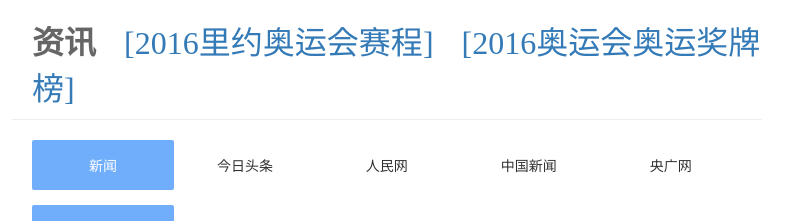
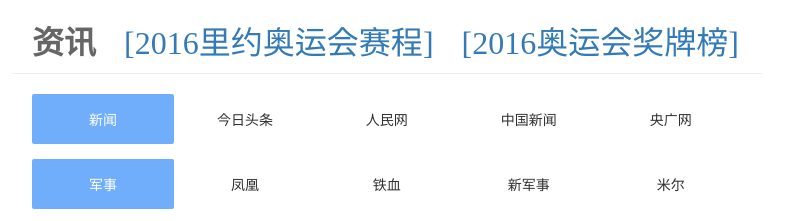
Before and after one commit to checkcool/checkcool.github.io, a website: page index.html in a window 1280 px wide. Shown: the part 567-788 px from the top of the page, without its empty margins (253-1043 px from the left). Drawn offline with Linux system fonts and the light colour scheme.

Commit message:
'奥运奖牌榜文字错误'

```diff
--- a/index.html
+++ b/index.html
@@ -112,7 +112,7 @@
         </section>
 
         <section class="info">
-            <h2 class="title">资讯  <a href="http://2016.cctv.com/m/schedule/index.shtml">[2016里约奥运会赛程]</a> <a href="http://2016.cctv.com/m/medal/index.shtml">[2016奥运会奥运奖牌榜]</a><!--<a href="stock.html">[查询股票近10年每年同比走势]</a>--></h2>
+            <h2 class="title">资讯  <a href="http://2016.cctv.com/m/schedule/index.shtml">[2016里约奥运会赛程]</a> <a href="http://2016.cctv.com/m/medal/index.shtml">[2016奥运会奖牌榜]</a><!--<a href="stock.html">[查询股票近10年每年同比走势]</a>--></h2>
             <ul class="site_list">
                 <li class="item clearfix"><a>新闻</a><a href="http://www.toutiao.com/">今日头条</a><a href="http://m.people.cn/">人民网</a><a href="http://www.chinanews.com/">中国新闻</a><a href="http://m.cnr.cn">央广网</a></li>
                 <li class="item clearfix"><a>军事</a><a href="http://imil.ifeng.com/index.shtml">凤凰</a><a href="http://m.tiexue.net/">铁血</a><a href="http://m.xinjunshi.com/">新军事</a><a href="http://m.miercn.com/">米尔</a></li>
```
